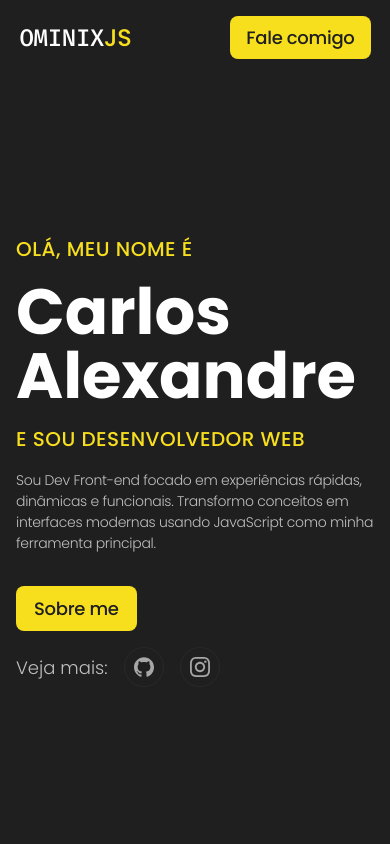
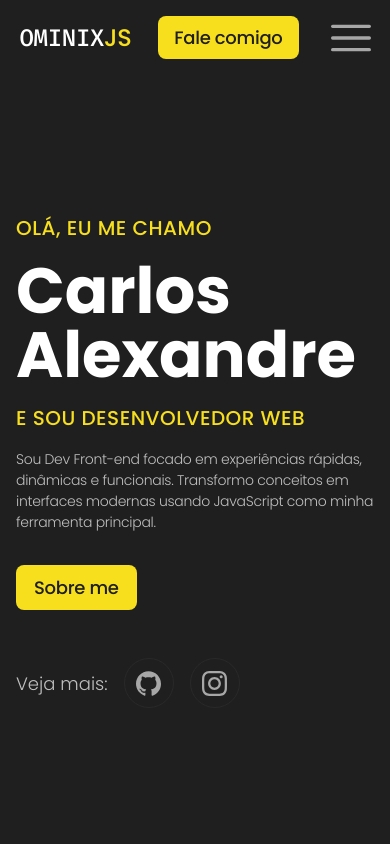
Before and after one commit to ominixjs/O-meu-Portifolio, a plain HTML site: page index.html in a window 390 px wide. Shown: the top 844 px of the page. Drawn offline with Linux system fonts and the light colour scheme.

Commit message:
Ajustes no midia queries mobile

```diff
--- a/index.html
+++ b/index.html
@@ -22,14 +22,22 @@
           </ul>
         </div>
 
-        <a href="#" class="btn sm">Fale comigo</a>
+        <div class="navbar-buttons">
+          <a href="#" class="btn sm">Fale comigo</a>
+          <button type="button" class="button-menu svgimage" id="btn_menu">
+            <img
+              src="assets/img/menu-hamburguer.svg"
+              alt="icone do botão do menu menu"
+            />
+          </button>
+        </div>
       </nav>
     </header>
 
     <!-- Homepage -->
     <section id="home">
       <div class="introduction">
-        <p class="mini-title">Olá, meu nome é</p>
+        <p class="mini-title">Olá, eu me chamo</p>
         <h2>Carlos Alexandre</h2>
         <p class="mini-title">E sou Desenvolvedor Web</p>
         <p class="prg">
@@ -63,6 +71,7 @@
 
     <!-- skills scrolling -->
     <section id="skills">
+      <p class="mini-title">Habilidades</p>
       <div class="container">
         <div>
           <img
@@ -142,12 +151,12 @@
             <p>Experiência</p>
           </div>
           <div>
-            <h4>2+</h4>
-            <p>Experiência</p>
+            <h4>10+</h4>
+            <p>Projetos</p>
           </div>
           <div>
-            <h4>2+</h4>
-            <p>Experiência</p>
+            <h4>3+</h4>
+            <p>Linguagens</p>
           </div>
         </div>
 
@@ -212,7 +221,7 @@
             <figcaption>
               <div>
                 <h4>Projeto 2</h4>
-                <button type="button" class="btn-popup">Descrição</button>
+                <button type="button" class="btn-hide-mobile">Descrição</button>
                 <div class="popup">
                   Lorem ipsum dolor sit amet consectetur adipisicing elit.
                   Quasi, id voluptas sequi adipisci eos laboriosam voluptatibus
@@ -250,7 +259,7 @@
             <figcaption>
               <div>
                 <h4>Projeto 2</h4>
-                <button type="button" class="btn-popup">Descrição</button>
+                <button type="button" class="btn-hide-mobile">Descrição</button>
                 <div class="popup">
                   Lorem ipsum dolor sit amet consectetur adipisicing elit.
                   Quasi, id voluptas sequi adipisci eos laboriosam voluptatibus
@@ -366,7 +375,8 @@
 
         <button type="button" class="btn">
           <img
-            src="assets/img/seta-para-a-direita.svg"
+            src="assets/img/seta-para-cima.svg"
+            onclick="window.scrollTo(0, 0)"
             alt="icone de rede social"
           />
         </button>
--- a/js/index.js
+++ b/js/index.js
@@ -1,6 +1 @@
-const container_skills = document.getElementById("skills");
-
-// setInterval(() => {
-//   // Rola a página 50 pixels para esquerda a cada execução
-//     container_skills.scrollBy(50, 0);
-// }, 500);
+console.log("Ola mundo!");
--- a/scss/default.scss
+++ b/scss/default.scss
@@ -86,3 +86,12 @@ button {
   filter: invert(74%) sepia(0%) saturate(0%) hue-rotate(0deg) brightness(92%)
     contrast(85%);
 }
+
+.mini-title {
+  max-width: 50%;
+  font-size: 22px;
+  font-weight: 500;
+  letter-spacing: 0.5px;
+  text-transform: uppercase;
+  color: colors.$c-primary;
+}
--- a/scss/global.scss
+++ b/scss/global.scss
@@ -46,6 +46,12 @@ body {
         display: none;
       }
     }
+
+    .navbar-buttons {
+      button {
+        display: flex;
+      }
+    }
   }
 }
 
@@ -80,6 +86,10 @@ body {
       .prg {
         max-width: 100%;
       }
+
+      .btn-flex {
+        margin-top: 2rem;
+      }
     }
 
     img {
@@ -89,12 +99,17 @@ body {
 }
 
 #skills {
+  .mini-title {
+    margin-top: 20vh;
+  }
+
   @include respond-to(mobile) {
     .container {
       width: 100%;
       height: auto;
       flex-wrap: wrap;
-      padding: 20vh 1rem;
+      padding: 2rem 1rem;
+      margin-bottom: 20vh;
     }
   }
 }
@@ -149,10 +164,52 @@ body {
 
       & > div {
         figure {
+          padding: 1rem;
+          flex-direction: column;
+
+          & > img {
+            width: 100%;
+            height: 200px;
+            object-fit: fill;
+          }
+
           figcaption {
+            position: relative;
+            opacity: 1;
+            flex-direction: column;
+            justify-content: start;
+            align-items: start;
+            background-color: none;
+            border-radius: 0;
+            background-image: none;
+            padding-inline: 0;
+
+            & > div {
+              max-width: 100%;
+            }
+
+            p {
+              font-size: 14px;
+            }
+
+            .details-skills {
+              margin-top: 2rem;
+              align-items: start;
+            }
+
+            .btn-hide-mobile {
+              display: none;
+            }
+
             .popup {
-              z-index: 9999;
-              height: 80px;
+              opacity: 1;
+              display: flex;
+              position: static;
+              margin: 0;
+              padding: 0;
+              background-color: transparent;
+              font-size: 14px;
+              border-radius: 0;
             }
           }
         }
@@ -204,6 +261,24 @@ body {
           min-height: 200px;
         }
       }
+
+      .list-contact {
+        margin-top: 1rem;
+
+        .half-contact {
+          margin-top: 1rem;
+
+          li a {
+            width: 50px;
+            height: 50px;
+
+            img {
+              width: 25px;
+              height: 25px;
+            }
+          }
+        }
+      }
     }
   }
 }
--- a/scss/style.scss
+++ b/scss/style.scss
@@ -26,7 +26,20 @@
       }
     }
   }
+
+  .navbar-buttons {
+    gap: 2rem;
+
+    button {
+      display: none;
+      img {
+        width: 40px;
+        height: 40px;
+      }
+    }
+  }
 }
+
 #home {
   display: flex;
   justify-content: space-between;
@@ -62,15 +75,6 @@
     gap: 1rem 0;
     padding-bottom: 150px;
 
-    .mini-title {
-      max-width: 50%;
-      font-size: 22px;
-      font-weight: 500;
-      letter-spacing: 0.5px;
-      text-transform: uppercase;
-      color: colors.$c-primary;
-    }
-
     h2 {
       font-size: 80px;
       line-height: 1;
@@ -97,8 +101,8 @@
         display: flex;
         align-items: center;
         justify-content: center;
-        width: 40px;
-        height: 40px;
+        width: 50px;
+        height: 50px;
         border-radius: 50%;
         border: 1px solid colors.$c-border;
 
@@ -110,8 +114,8 @@
         }
 
         img {
-          width: 20px;
-          height: 20px;
+          width: 25px;
+          height: 25px;
           display: flex;
         }
       }
@@ -128,7 +132,10 @@
 
 #skills {
   display: flex;
-  justify-content: center;
+  align-items: center;
+  flex-direction: column;
+  text-align: center;
+
   .container {
     width: auto;
     height: 250px;
@@ -365,12 +372,12 @@
             display: inherit;
             flex-direction: column;
             align-items: end;
-            gap: 0.5rem;
+            gap: 14px;
 
             .material-list {
               display: inherit;
               flex-wrap: nowrap;
-              gap: 0.5rem;
+              gap: 14px;
 
               img {
                 width: 15px;
```
Also changed, not shown: assets/img/seta-para-a-direita.svg (deleted), assets/img/seta-para-cima.svg (added), css/global.css, js/motion.js (added), 2 other files.
